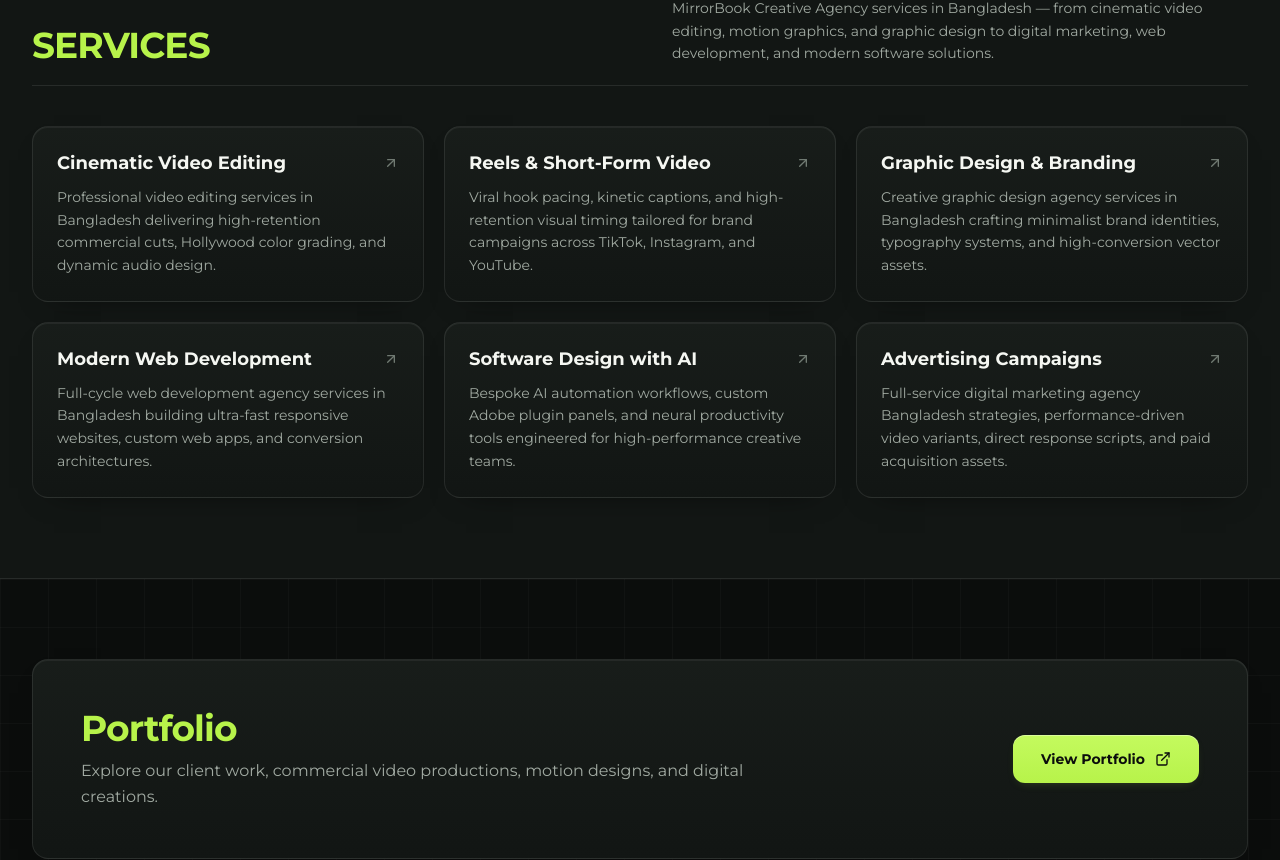
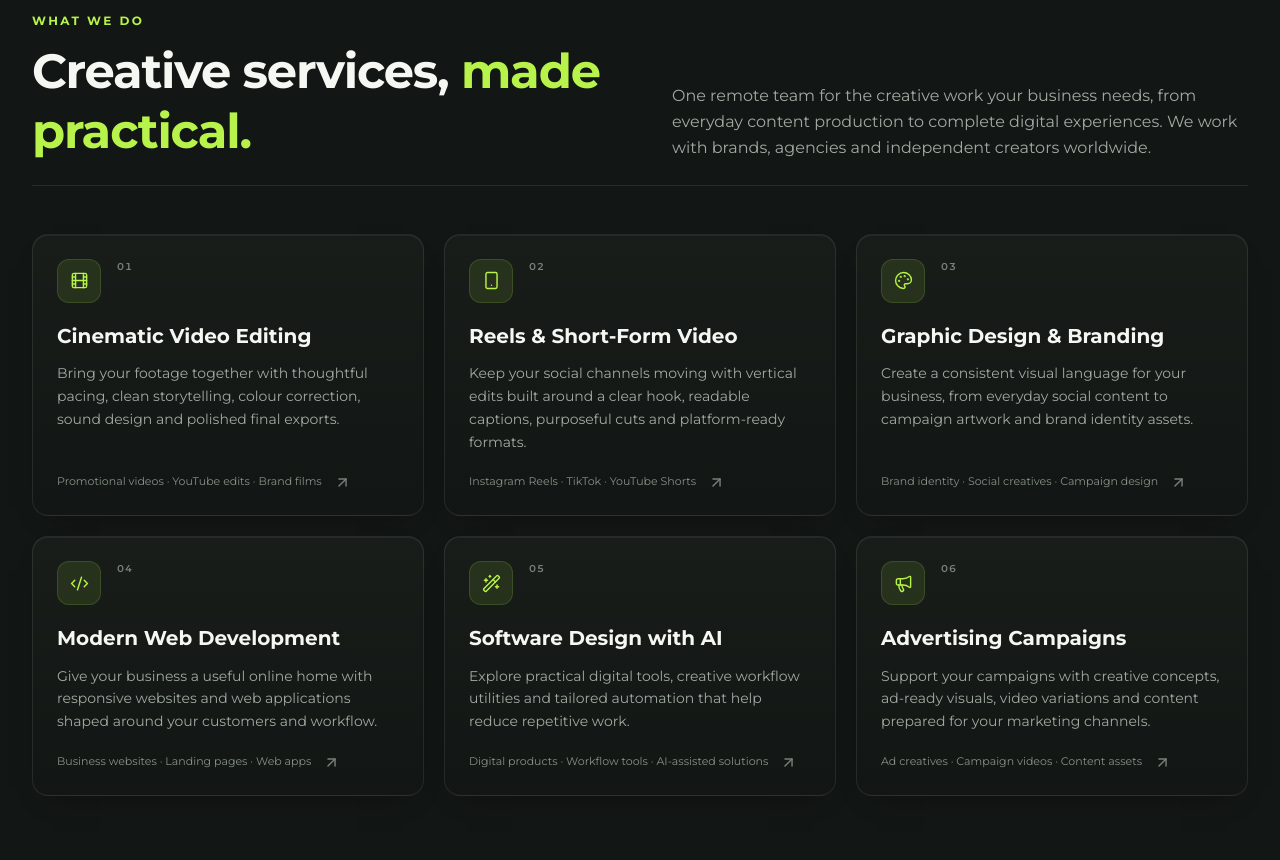
Before and after one commit to sowrov2572/MirroBook-Website, a React (Vite) app: page / in a window 1280 px wide. Shown: the part 1198-2058 px from the top of the page. Built offline with nearby package versions, Linux system fonts and the light colour scheme; no server answers; the database is empty.

Commit message:
Refine services section for international clients

```diff
--- a/src/components/Services.tsx
+++ b/src/components/Services.tsx
@@ -1,55 +1,100 @@
 import React from 'react';
 import { SERVICES } from '../data/content';
-import { ArrowUpRight } from 'lucide-react';
+import { ArrowUpRight, Palette, Film, Smartphone, Code2, WandSparkles, Megaphone } from 'lucide-react';
 
 interface ServicesProps {
   onSelectService?: (title: string) => void;
 }
 
+const serviceDetails: Record<string, { description: string; icon: React.ElementType; deliverables: string }> = {
+  'video-editing': {
+    description: 'Bring your footage together with thoughtful pacing, clean storytelling, colour correction, sound design and polished final exports.',
+    icon: Film,
+    deliverables: 'Promotional videos · YouTube edits · Brand films',
+  },
+  'reels-editing': {
+    description: 'Keep your social channels moving with vertical edits built around a clear hook, readable captions, purposeful cuts and platform-ready formats.',
+    icon: Smartphone,
+    deliverables: 'Instagram Reels · TikTok · YouTube Shorts',
+  },
+  'graphic-design': {
+    description: 'Create a consistent visual language for your business, from everyday social content to campaign artwork and brand identity assets.',
+    icon: Palette,
+    deliverables: 'Brand identity · Social creatives · Campaign design',
+  },
+  'web-development': {
+    description: 'Give your business a useful online home with responsive websites and web applications shaped around your customers and workflow.',
+    icon: Code2,
+    deliverables: 'Business websites · Landing pages · Web apps',
+  },
+  'software-design-ai': {
+    description: 'Explore practical digital tools, creative workflow utilities and tailored automation that help reduce repetitive work.',
+    icon: WandSparkles,
+    deliverables: 'Digital products · Workflow tools · AI-assisted solutions',
+  },
+  'advertising-campaigns': {
+    description: 'Support your campaigns with creative concepts, ad-ready visuals, video variations and content prepared for your marketing channels.',
+    icon: Megaphone,
+    deliverables: 'Ad creatives · Campaign videos · Content assets',
+  },
+};
+
 export const Services: React.FC<ServicesProps> = ({ onSelectService }) => {
   return (
     <section
       id="services"
-      className="scroll-mt-20 py-12 sm:py-16 lg:py-20 px-4 sm:px-6 lg:px-8 bg-[#121614] text-[#F5F7F2] border-b border-white/[0.09] relative overflow-x-clip"
+      className="scroll-mt-20 py-14 sm:py-18 lg:py-24 px-4 sm:px-6 lg:px-8 bg-[#121614] text-[#F5F7F2] border-b border-white/[0.09] relative overflow-x-clip"
     >
       <div className="max-w-7xl mx-auto relative z-10">
-        {/* Aligned Section Header */}
-        <div className="flex flex-col md:flex-row md:items-end justify-between gap-4 mb-10 pb-5 border-b border-white/[0.09]">
-          <div>
-            <h2 className="font-display text-3xl sm:text-4xl font-bold text-[#B7F34A] tracking-tight uppercase">
-              SERVICES
+        <div className="flex flex-col lg:flex-row lg:items-end justify-between gap-5 mb-10 sm:mb-12 pb-6 border-b border-white/[0.09]">
+          <div className="max-w-2xl">
+            <p className="text-[10px] sm:text-xs font-bold uppercase tracking-[0.2em] text-[#B7F34A] mb-3">
+              What we do
+            </p>
+            <h2 className="font-display text-3xl sm:text-4xl lg:text-5xl font-bold text-[#F5F7F2] tracking-tight leading-tight">
+              Creative services, <span className="text-[#B7F34A]">made practical.</span>
             </h2>
           </div>
-          <p className="text-xs sm:text-sm text-[#A1AAA2] max-w-xl leading-relaxed">
-            MirrorBook Creative Agency services in Bangladesh — from cinematic video editing, motion graphics, and graphic design to digital marketing, web development, and modern software solutions.
+          <p className="text-sm sm:text-base text-[#A1AAA2] max-w-xl leading-relaxed">
+            One remote team for the creative work your business needs, from everyday content production to complete digital experiences. We work with brands, agencies and independent creators worldwide.
           </p>
         </div>
 
-        {/* Equal-Height Elevated Dark Cards */}
         <div className="grid grid-cols-1 sm:grid-cols-2 lg:grid-cols-3 gap-4 sm:gap-5 items-stretch">
-          {SERVICES.map((service) => (
-            <div
-              key={service.id}
-              onClick={() => onSelectService?.(service.title)}
-              className="glossy-card glossy-card-hover p-5 sm:p-6 min-w-0 flex flex-col justify-between h-full group cursor-default"
-            >
-              <div className="space-y-2.5">
-                <div className="flex items-start justify-between gap-3">
-                  <h3 className="font-display text-lg font-bold text-[#F5F7F2] group-hover:text-[#B7F34A] transition-colors leading-snug">
-                    {service.title}
-                  </h3>
-                  <ArrowUpRight
-                    size={16}
-                    className="text-[#707A72] group-hover:text-[#B7F34A] group-hover:translate-x-0.5 group-hover:-translate-y-0.5 transition-all shrink-0 mt-1"
-                  />
+          {SERVICES.map((service, index) => {
+            const detail = serviceDetails[service.id];
+            const Icon = detail?.icon || Palette;
+            return (
+              <button
+                key={service.id}
+                type="button"
+                onClick={() => onSelectService?.(service.title)}
+                className="glossy-card glossy-card-hover p-5 sm:p-6 min-w-0 flex flex-col text-left h-full group cursor-pointer focus-visible:outline-[#B7F34A]"
+              >
+                <div className="flex items-start justify-between gap-4 mb-5">
+                  <span className="w-11 h-11 rounded-xl bg-[#B7F34A]/10 border border-[#B7F34A]/15 text-[#B7F34A] flex items-center justify-center">
+                    <Icon size={19} strokeWidth={1.8} />
+                  </span>
+                  <span className="text-[10px] font-semibold tracking-widest text-[#778178] tabular-nums">
+                    0{index + 1}
+                  </span>
                 </div>
 
-                <p className="text-xs sm:text-sm text-[#A1AAA2] leading-relaxed font-normal">
-                  {service.subtitle}
+                <h3 className="font-display text-lg sm:text-xl font-bold text-[#F5F7F2] group-hover:text-[#B7F34A] transition-colors leading-snug">
+                  {service.title}
+                </h3>
+                <p className="mt-3 text-xs sm:text-sm text-[#A1AAA2] leading-relaxed">
+                  {detail?.description || service.subtitle}
                 </p>
-              </div>
-            </div>
-          ))}
+                <div className="mt-auto pt-5 flex items-end justify-between gap-3">
+                  <span className="text-[10px] sm:text-[11px] text-[#879188] leading-relaxed">
+                    {detail?.deliverables || 'Creative services'}
+                  </span>
+                  <ArrowUpRight size={17} className="text-[#778178] group-hover:text-[#B7F34A] group-hover:translate-x-0.5 group-hover:-translate-y-0.5 transition-all shrink-0" />
+                </div>
+              </button>
+            );
+          })}
         </div>
       </div>
     </section>
```
